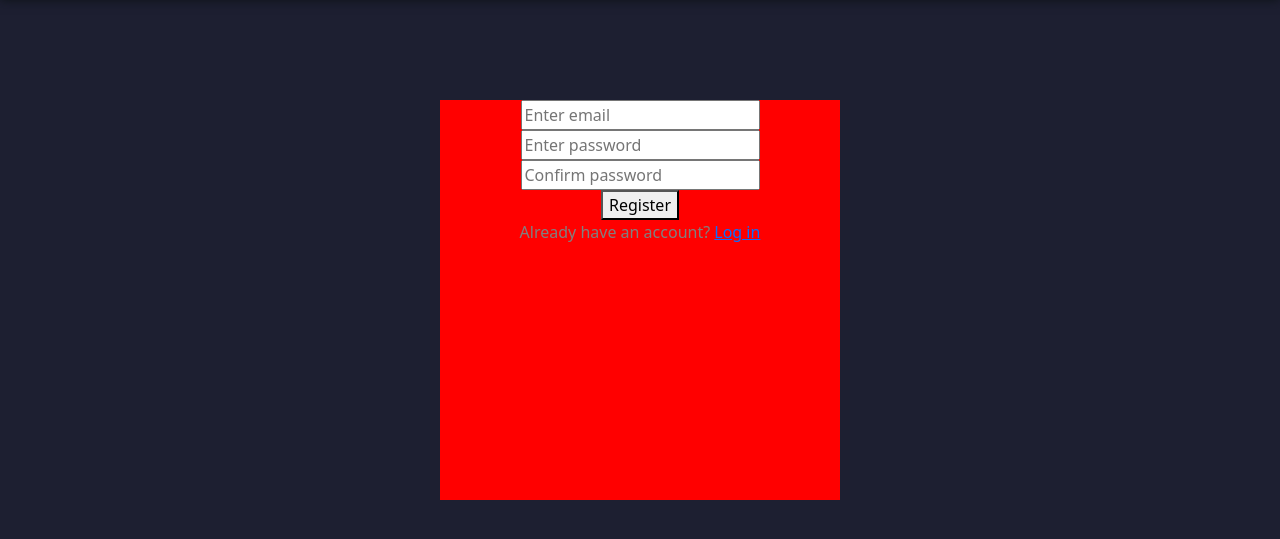
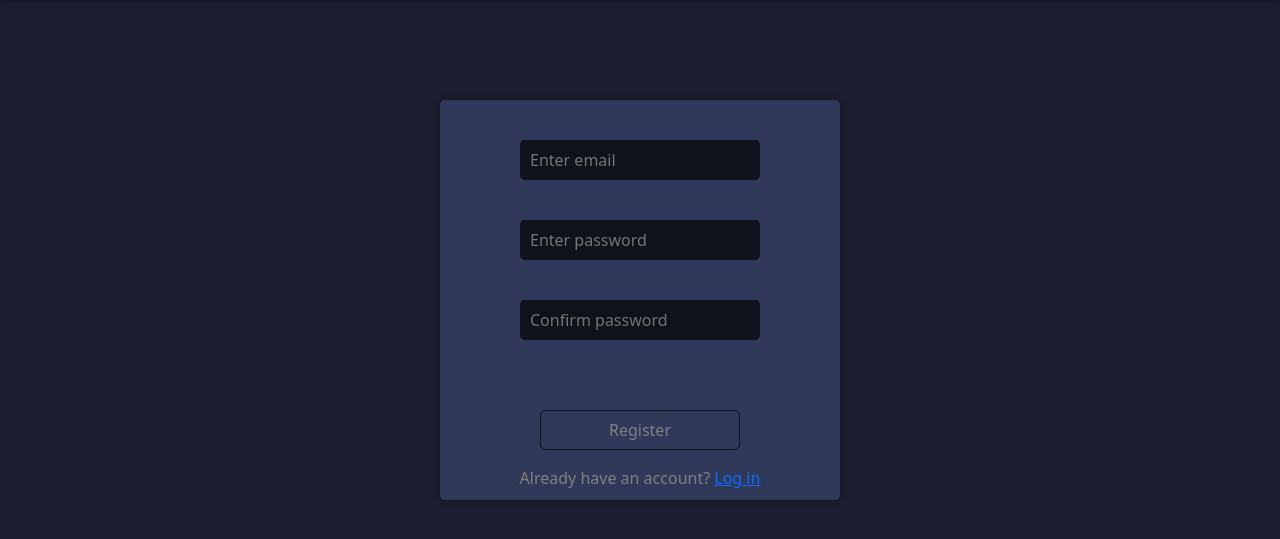
Before and after one commit to paka95/omni_organizer_v2, a Django app: page /register/ in a window 1280 px wide. Shown: the part 50-589 px from the top of the page. Run offline with Django 4.2, Linux system fonts and the light colour scheme; some libraries are stand-ins or nearby versions.

Commit message:
Improved login and register form

```diff
--- a/finances/templates/finances/index.html
+++ b/finances/templates/finances/index.html
@@ -20,7 +20,7 @@
         <div class="separator"></div>
         <div class="input-wrapper tag-cell">
             <select name="cars" id="expense-tag" class="input-cell">
-                <option value="" disabled hidden selected>Select Tag</option>
+                <option value="" disabled hidden selected>Select tag</option>
                 <option value="food">Food</option>
                 <option value="transport">Transport</option>
                 <option value="bills">Bills</option>
--- a/main/forms.py
+++ b/main/forms.py
@@ -11,9 +11,9 @@ class CustomUserCreationForm(UserCreationForm):
 
     def __init__(self, *args, **kwargs):
         super(CustomUserCreationForm, self).__init__(*args, **kwargs)
-        self.fields['email'].widget.attrs={'class': 'register-field', 'placeholder': 'Enter email', 'autocomplete': False}
-        self.fields['password1'].widget.attrs={'class': 'register-field', 'placeholder': 'Enter password'}
-        self.fields['password2'].widget.attrs={'class': 'register-field', 'placeholder': 'Confirm password'}
+        self.fields['email'].widget.attrs={'class': 'email-cell', 'placeholder': 'Enter email', 'autocomplete': False}
+        self.fields['password1'].widget.attrs={'class': 'password-cell', 'placeholder': 'Enter password'}
+        self.fields['password2'].widget.attrs={'class': 'password-cell', 'placeholder': 'Confirm password'}
 
         self.fields['email'].label = False
         self.fields['password1'].label = False
@@ -22,29 +22,12 @@ class CustomUserCreationForm(UserCreationForm):
         self.fields['password2'].help_text = None
 
 
+
 class CustomUserChangeForm(UserChangeForm):
     class Meta:
         model = CustomUser
         fields = ('email',)
 
-
-# class LoginForm(forms.ModelForm):
-#     password = forms.CharField(widget=forms.PasswordInput())
-#     class Meta:
-#         model = CustomUser
-#         fields =('email',)
-
-#     def __init__(self, *args, **kwargs):
-#         super(LoginForm, self).__init__(*args, **kwargs)
-#         self.fields['email'].widget.attrs={'class': 'login-field', 'placeholder': 'Enter email', 'autocomplete': False}
-#         self.fields['password'].widget.attrs={'class': 'password-field', 'placeholder': 'Enter password'}
-
-
-
-# class RegistrationFormTemplate(UserCreationForm):
-#     class Meta(UserCreationForm.Meta):
-#         model = CustomUser
-#         fields = ('email', 'password1', 'password2')
 
 
 class LoginFormTemplate(AuthenticationForm):
@@ -54,8 +37,8 @@ class LoginFormTemplate(AuthenticationForm):
 
     def __init__(self, *args, **kwargs):
         super(LoginFormTemplate, self).__init__(*args, **kwargs)
-        self.fields['username'].widget.attrs={'class': 'login-field', 'placeholder': 'Enter email', 'autocomplete': False}  # Apply class to the username/email field
-        self.fields['password'].widget.attrs={'class': 'login-field', 'placeholder': 'Enter password', 'autocomplete': False}
+        self.fields['username'].widget.attrs={'class': 'email-cell', 'placeholder': 'Enter email', 'autocomplete': False}  # Apply class to the username/email field
+        self.fields['password'].widget.attrs={'class': 'password-cell', 'placeholder': 'Enter password', 'autocomplete': False}
 
         self.fields['username'].label = False
         self.fields['password'].label = False
--- a/main/templates/main/register.html
+++ b/main/templates/main/register.html
@@ -7,14 +7,23 @@
 {% endblock %}
 
 {% block content %}
-<form method="post" class="login-form">
-    {% csrf_token %}
-    <div class="email-field">{{form.email}}</div>
+    <form method="post" class="login-register-form">
+        {% csrf_token %}
+        <div class="email-field">{{form.email}}</div>
 
-    <div class="password-field">{{form.password1}}</div>
+        <div class="password-field">{{form.password1}}</div>
 
-    <div class="password-field">{{form.password2}}</div>
-    <button type="submit">Register</button>
-    <div>Already have an account? <a href="{% url 'login' %}">Log in</a></div>
-</form>
+        <div class="password-field">{{form.password2}}</div>
+
+        <div class="error-field">
+            {% if messages %}
+                {% for message in messages %}
+                    {{ message }}
+                {% endfor %}
+            {% endif %}
+        </div>
+
+        <button class="button-field" type="submit">Register</button>
+        <div class="redirect-field">Already have an account? <a href="{% url 'login' %}">Log in</a></div>
+    </form>
 {% endblock %}
--- a/main/views.py
+++ b/main/views.py
@@ -6,6 +6,7 @@ from django.urls import reverse_lazy
 from django.views.generic.edit import CreateView
 from django.contrib.auth.mixins import LoginRequiredMixin
 from django.views.generic import TemplateView
+from django.contrib import messages
 
 
 
@@ -21,8 +22,16 @@ class CustomLoginView(LoginView):
     template_name = 'main/login.html'
     authentication_form = LoginFormTemplate
 
+    def form_invalid(self, form):
+        messages.error(self.request, 'Invalid username or password')
+        return super().form_invalid(form)
+
 
 class CustomRegisterView(CreateView):
     template_name = 'main/register.html'
     form_class = CustomUserCreationForm
     success_url = reverse_lazy('login')
+
+    def form_invalid(self, form):
+        messages.error(self.request, 'Error in registration')
+        return super().form_invalid(form)
--- a/static/styles.css
+++ b/static/styles.css
@@ -172,7 +172,6 @@
     text-transform: uppercase;
     font-family: Ubuntu;
     font-size: 30px;
-    /* width: 90%; */
 }
 
 #finances-icon {
@@ -248,10 +247,73 @@
     background-color:white;
 }
 
-.login-form {
-    background-color: red;
+.login-register-form {
+    background-color: rgb(49, 57, 90);
     margin: 100px auto;
     width: 400px;
     height: 400px;
     text-align: center;
+    box-shadow: 0px 0px 10px rgba(0, 0, 0, 0.381);
+    border-radius: 5px;
+    position: relative;
 }
+
+.email-field {
+    height: 80px;
+    padding-top: 40px;
+}
+
+.password-field {
+    height: 80px;
+    padding-top: 40px;
+}
+
+.button-field{
+    bottom: 50px;
+    width: 50%;
+    -ms-transform: translate(-50%, 0);
+    transform: translate(-50%, 0);
+    position: absolute;
+    border-radius: 5px;
+    background-color: rgb(49, 57, 90);
+    border: 1px solid #0F111B;
+    height: 40px;
+    color: gray;
+    transition: background-color 0.3s, color 0.3s;
+}
+
+.button-field:hover {
+    background-color: #0F111B;
+    color: white;
+}
+
+.redirect-field {
+    bottom: 10px;
+    width: 100%;
+    position: absolute;
+}
+
+.email-cell {
+    border-radius: 5px;
+    border: none;
+    background-color: #0F111B;
+    height: 40px;
+    width: 60%;
+    padding: 10px;
+    color: gray;
+}
+
+.password-cell {
+    border-radius: 5px;
+    border: none;
+    background-color: #0F111B;
+    height: 40px;
+    width: 60%;
+    padding: 10px;
+    color: gray;
+}
+
+.error-field {
+    color: red;
+    margin: 10px 0;
+}
```
Also changed, not shown: main/templates/main/login.html (+10 -3 lines).
